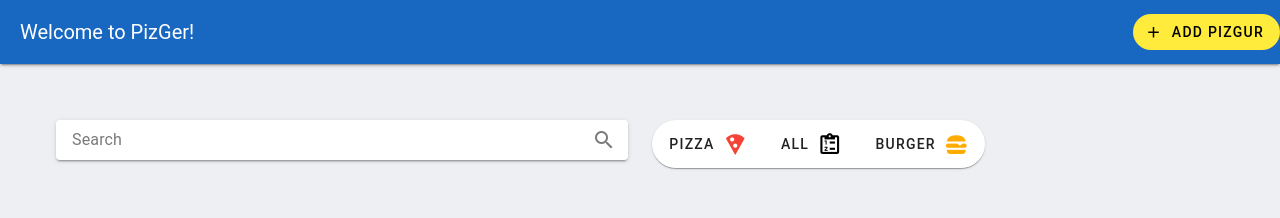
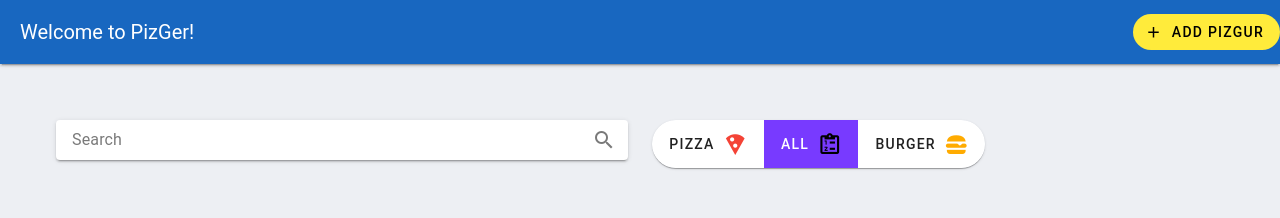
Before and after one commit to maedekaboli/PizGer, a Vue app: page / in a window 1280 px wide. Shown: the top 218 px of the page. Built offline with nearby package versions, Linux system fonts and the light colour scheme; data requests are answered from the project's data file.

Commit message:
selected btn in toggle buttons bug fixed

```diff
--- a/src/views/food/editFood/EditFoodButtons.ts
+++ b/src/views/food/editFood/EditFoodButtons.ts
@@ -2,9 +2,22 @@
 import SelectedFoodType from '../models/SelectedFoodType'
 
 const foods = ref<SelectedFoodType[]>([
-    { value: 1, name: 'Pizza', icon: 'mdi-pizza', color: 'red', iconSize: '30px' },
-    { value: 2, name: 'Burger', icon: 'mdi-hamburger', color: '#FFAB00', iconSize: '30px' }
+    {
+        value: 1, name: 'Pizza', icon: 'mdi-pizza', color: 'red', showName: false,
+        iconSize: '30px'
+    },
+    {
+        value: 2, name: 'Burger', icon: 'mdi-hamburger', color: '#FFAB00', showName: false,
+        iconSize: '30px'
+    }
 ])
-const selectedFood = ref<SelectedFoodType>({ value: 1, name: 'Pizza', icon: 'mdi-pizza', color: 'red', showName: false })
+const selectedFood = ref<SelectedFoodType>({
+    value: 1,
+    name: 'Pizza',
+    icon: 'mdi-pizza',
+    color: 'red',
+    showName: false,
+    iconSize: "30px"
+})
 
 export { foods, selectedFood }
--- a/src/views/food/filterFood/FilterFoodButtons.ts
+++ b/src/views/food/filterFood/FilterFoodButtons.ts
@@ -7,8 +7,12 @@
     { value: 2, name: 'Burger', icon: 'mdi-hamburger', color: '#FFAB00', showName: true, iconSize: '25px' }
 ])
 const selectedFood = ref<SelectedFoodType>({
-    value: 0, name: 'All',
-    icon: 'mdi-clipboard-list-outline', color: 'black', showName: true
+    value: 0,
+    name: 'All',
+    icon: 'mdi-clipboard-list-outline',
+    color: 'black',
+    showName: true,
+    iconSize: "25px"
 })
 
 export { foods, selectedFood }
```
